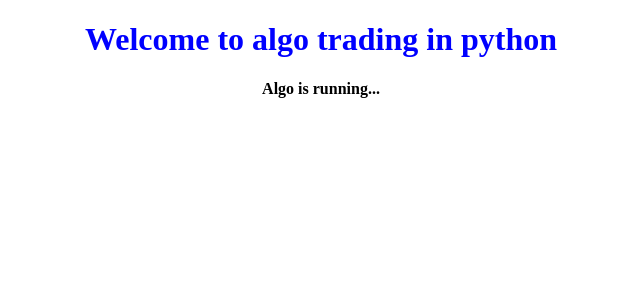
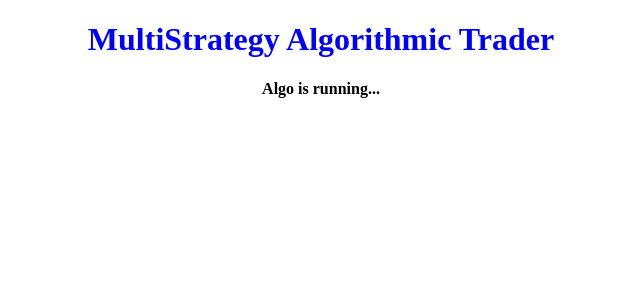
Before and after one commit to akshaymittur/AlgoTrader, a Flask app: template src/templates/index_algostarted.html in a window 1280 px wide. Shown: the top 300 px of the page, without its empty margins (319-959 px from the left). Run offline with Flask 2, Linux system fonts and the light colour scheme; the template is opened without the code that fills it, so the values that code supplies are empty; parts of the project's set-up code (start-up, migrations or seed data) failed here and were passed over.

Commit message:
Changed HTML

```diff
--- a/src/templates/index_algostarted.html
+++ b/src/templates/index_algostarted.html
@@ -40,12 +40,11 @@
 </head>
 
 <body>
-  <h1 style="color: blue" class="center">Welcome to algo trading in python</h1>
+  <h1 style="color: blue" class="center">MultiStrategy Algorithmic Trader</h1>
   <div class="center">
-    <!--button class="button" onClick="startAlgo()">
-      Start Algo
-    </button-->
+
     <h4>Algo is running...</h4>
+
   </div>
 </body>
 
```
